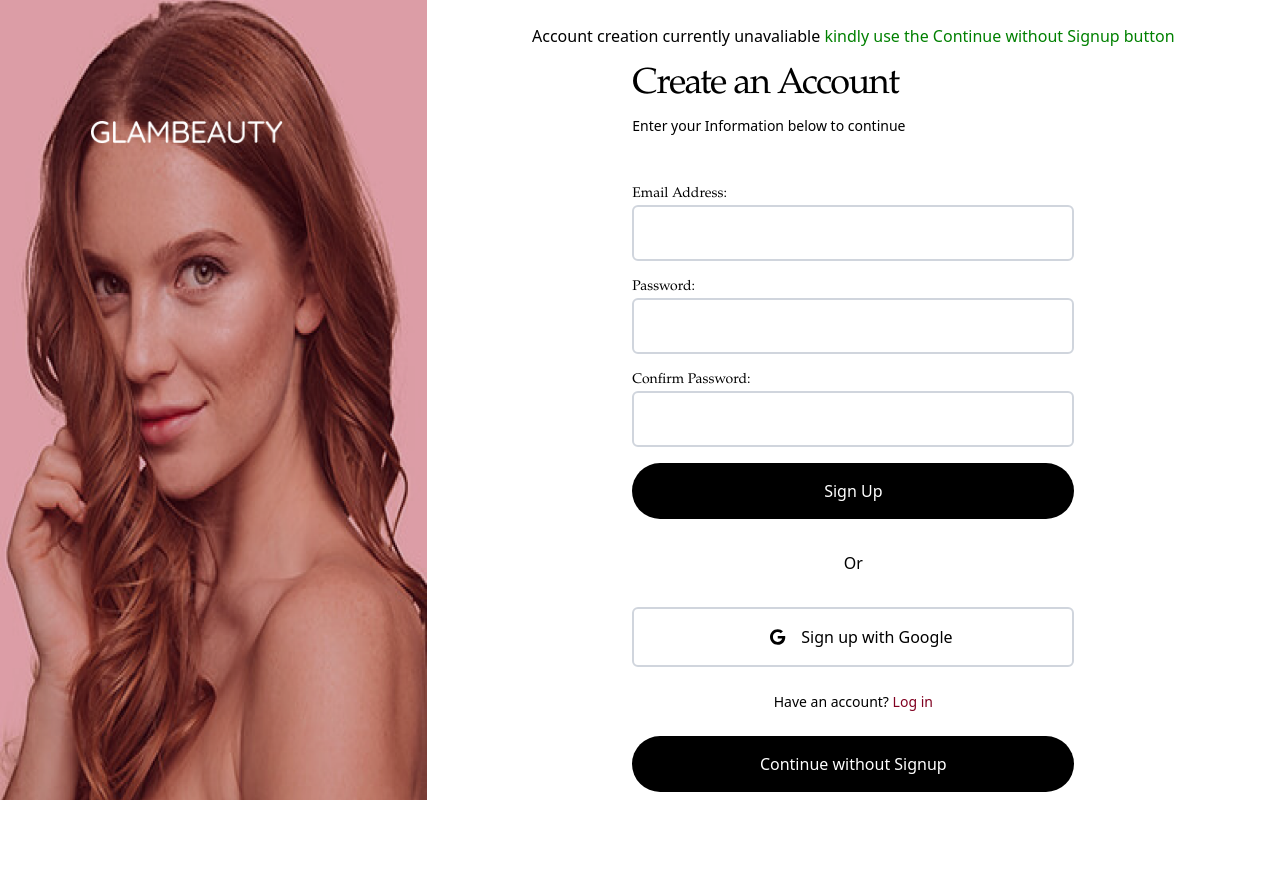
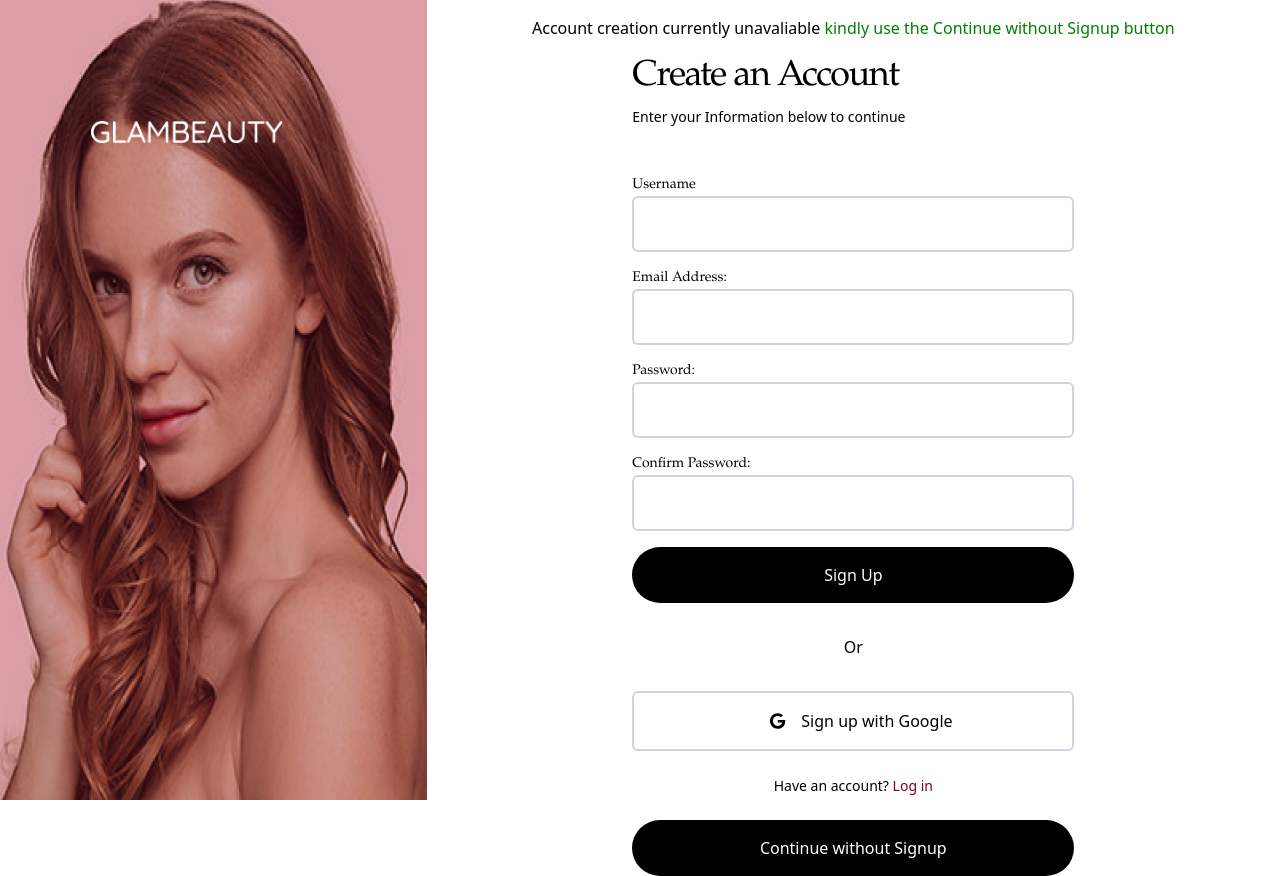
Before and after one commit to Christopher6609/GlamBeauty, a React (Vite) app: page /signup in a window 1280 px wide. Before the commit the page ends 800 px from the top, so only its background shows below. Built offline with nearby package versions, Linux system fonts and the light colour scheme.

Commit message:
sign up authentication with email and password, signup auth with google

```diff
--- /dev/null
+++ b/src/components/atoms/FormInput.jsx
@@ -0,0 +1,10 @@
+const FormInput = ({label, ...otherProps}) => {
+    return(
+        <div className="flex flex-col w-full">
+             <label className="font-[garamond] text-[0.875rem]">{label}</label>
+            <input {...otherProps} className="h-[3.5rem] border-[2px] rounded-[0.375rem] border-[#D0D5DD] w-full" />
+        </div>
+    )
+}
+
+export default FormInput;
--- a/src/pages/SignUp.jsx
+++ b/src/pages/SignUp.jsx
@@ -2,15 +2,53 @@ import { FontAwesomeIcon } from "@fortawesome/react-fontawesome";
 import { faGoogle } from "@fortawesome/free-brands-svg-icons";
 import { Link } from "react-router-dom";
 import { faCaretDown, faPhone } from "@fortawesome/free-solid-svg-icons";
-import { signInWithGooglePopup, createUserDocumentFromAuth } from "../utils/firebase/firebase";
+import FormInput from "../components/atoms/FormInput";
+import { signInWithGooglePopup, createUserDocumentFromAuth, createAuthUserWithEmailAndPassword} from "../utils/firebase/firebase";
+import { useState } from "react";
 
 export default function SignUp(){
-    const logGoogleUser = async () => {
+    const signUpWithGoogleUser = async () => {
         const {user} = await signInWithGooglePopup();
         createUserDocumentFromAuth(user)
         //console.log(user);
     }
 
+
+
+    const DefaultFormFields = {
+        displayName:'',
+        email:'',
+        password:'',
+        confirmpassword:''
+    }
+
+    const [formFields, setFormFields] = useState(DefaultFormFields);
+    const {displayName, email,password,confirmpassword} = formFields;
+
+    const handleChange = (event) => {
+        const{name,value} = event.target;
+
+        setFormFields({...formFields, [name]:value});
+    }
+    const handleSubmit= async (event) => {
+        event.preventDefault();
+        if(password != confirmpassword){
+            alert("Password do not match!");
+        }
+        try{
+            const {user} = await createAuthUserWithEmailAndPassword(email, password);
+            await createUserDocumentFromAuth(user, {displayName});
+            console.log(user);
+        }catch(error){
+            if(error.code == "auth/email-already-in-use"){
+                alert("Email is currently in use by another user!");
+            }else{
+                console.log(error);
+            }
+
+
+        }
+    }
     return (
         <main>
             <div className="md:flex">
@@ -56,21 +94,38 @@ export default function SignUp(){
                             <p className="text-[0.875rem] leading-[1.26rem] font-normal">Enter your Information below to continue</p>
                         </div>
                         <div className="w-full pt-[3rem] ">
-                            <form className="space-y-[1rem]">
-                                <div className="flex flex-col w-full ">
-                                    <label htmlFor="email" className="font-[garamond] text-[0.875rem]">Email Address:</label>
-                                    <input type="text" name="email" className="h-[3.5rem] border-[2px] rounded-[0.375rem] border-[#D0D5DD] w-full" />
-                                </div>
-                                <div className="flex flex-col w-full ">
-                                    <label htmlFor="password" className="font-[garamond] text-[0.875rem]">Password:</label>
-                                    <input type="password" name="password" className="h-[3.5rem] border-[2px] rounded-[0.375rem] border-[#D0D5DD] w-full" />
-                                </div>
-                                <div className="flex flex-col w-full ">
-                                    <label htmlFor="confirmpassword" className="font-[garamond] text-[0.875rem]"> Confirm Password:</label>
-                                    <input type="password" name="confirmpassword" className="h-[3.5rem] border-[2px] rounded-[0.375rem] border-[#D0D5DD] w-full" />
-                                </div>
+                            <form onSubmit={handleSubmit} className="space-y-[1rem]">
+                                <FormInput
+                                label="Username"
+                                type="text"
+                                name="displayName"
+                                value={displayName}
+                                onChange={handleChange}
+                                />
+
+                                <FormInput
+                                label="Email Address:"
+                                type="email"
+                                name="email"
+                                value={email}
+                                onChange={handleChange}
+                                />
+                                <FormInput
+                                label="Password:"
+                                type="password"
+                                name="password"
+                                value={password}
+                                onChange={handleChange}
+                                />
+                                 <FormInput
+                                label="Confirm Password:"
+                                type="password"
+                                name="confirmpassword"
+                                value={confirmpassword}
+                                onChange={handleChange}
+                                />
                                 <div className="w-full">
-                                    <button className="bg-[#000] text-center w-full text-[#FFF] px-[1.5rem] py-[1rem] rounded-[1.875rem]" >
+                                    <button  className="bg-[#000] text-center w-full text-[#FFF] px-[1.5rem] py-[1rem] rounded-[1.875rem]" >
                                         Sign Up
                                     </button>
                                 </div>
@@ -82,7 +137,7 @@ export default function SignUp(){
                         </div>
                         <div className="w-full pb-[2rem] md:pb-0">
                         <div className="w-full">
-                             <button onClick={logGoogleUser} className=" text-center w-full text-[#000] px-[1.5rem] py-[1rem] rounded-[0.375rem] border-[2px] border-[#D0D5DD]" > <FontAwesomeIcon className="px-[1rem]" icon={faGoogle} />Sign up with Google</button>
+                             <button onClick={signUpWithGoogleUser} className=" text-center w-full text-[#000] px-[1.5rem] py-[1rem] rounded-[0.375rem] border-[2px] border-[#D0D5DD]" > <FontAwesomeIcon className="px-[1rem]" icon={faGoogle} />Sign up with Google</button>
                         </div>
                         <div className="py-[1.5rem] text-center">
                             <p className="text-[0.875rem]">Have an account? <span className="text-[#800020]"> <Link to="/">Log in</Link></span> </p>
--- a/src/utils/firebase/firebase.js
+++ b/src/utils/firebase/firebase.js
@@ -1,5 +1,5 @@
 import {initializeApp} from "firebase/app"
-import { getAuth, signInWithRedirect, signInWithPopup, GoogleAuthProvider } from "firebase/auth" ;
+import { getAuth, signInWithPopup, GoogleAuthProvider, createUserWithEmailAndPassword  } from "firebase/auth" ;
 import { getFirestore , doc, getDoc, setDoc } from "firebase/firestore";
 
 const firebaseConfig = {
@@ -23,7 +23,7 @@ const firebaseConfig = {
 
 
   export const db = getFirestore();
-  export const createUserDocumentFromAuth = async (userAuth) => {
+  export const createUserDocumentFromAuth = async (userAuth, additionalInformation) => {
       const userDocRef = doc(db, 'users', userAuth.uid);
       const userSnapshot = await getDoc(userDocRef);
       console.log(userSnapshot);
@@ -34,10 +34,16 @@ const firebaseConfig = {
         const createdAt = new Date();
 
         try{
-          setDoc(userDocRef, {displayName,email,createdAt})
+          setDoc(userDocRef, {displayName,email,createdAt, ...additionalInformation})
         }catch(error){
           console.log("Error creating user", error.message);
         }
       }
       return userDocRef;
   }
+
+  export const createAuthUserWithEmailAndPassword = async (email,password) => {
+    if(!email || !password) return;
+
+    return await createUserWithEmailAndPassword(auth, email,password);
+  }
```
